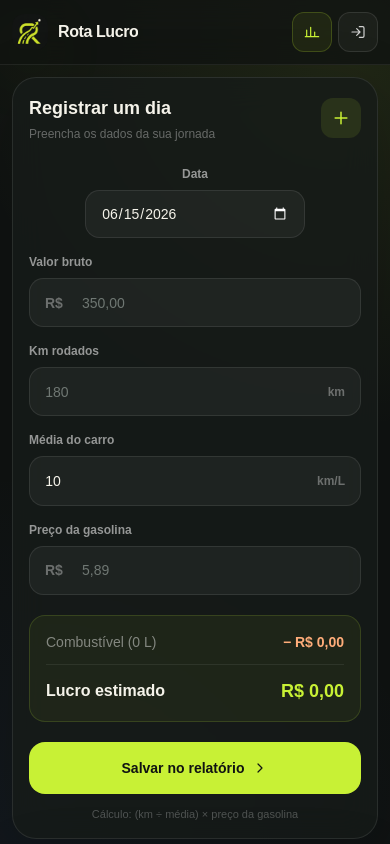
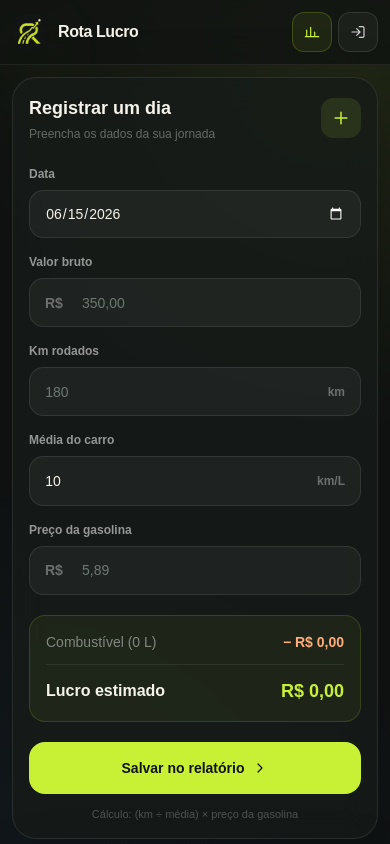
Before and after one commit to gabrielskz/rota-lucro, a Next.js app: page / in a window 390 px wide. Shown: the top 844 px of the page. Built offline with nearby package versions, Linux system fonts and the light colour scheme; no server answers.

Commit message:
fix: padroniza campo de data no mobile

```diff
--- a/components/dashboard.tsx
+++ b/components/dashboard.tsx
@@ -293,7 +293,7 @@ export function Dashboard() {
               <span className="grid h-10 w-10 place-items-center rounded-xl bg-lime/10 text-lime"><PlusIcon className="h-5 w-5" /></span>
             </div>
             <div className="grid min-w-0 grid-cols-[minmax(0,1fr)] gap-4 sm:grid-cols-2 lg:grid-cols-1 xl:grid-cols-2">
-              <InputField label="Data" type="date" value={form.entryDate} onChange={(value) => setForm({ ...form, entryDate: value })} className="mx-auto w-full max-w-[220px] sm:max-w-none" labelClassName="text-center sm:text-left" />
+              <InputField label="Data" type="date" value={form.entryDate} onChange={(value) => setForm({ ...form, entryDate: value })} />
               <InputField label="Valor bruto" prefix="R$" placeholder="350,00" value={form.grossRevenue} onChange={(value) => setForm({ ...form, grossRevenue: value })} />
               <InputField label="Km rodados" suffix="km" placeholder="180" value={form.kilometers} onChange={(value) => setForm({ ...form, kilometers: value })} />
               <InputField label="Média do carro" suffix="km/L" placeholder="10" value={form.fuelEfficiency} onChange={(value) => setForm({ ...form, fuelEfficiency: value })} />
@@ -345,8 +345,8 @@ function ChartLegend({ color, label, value }: { color: string; label: string; va
   return <div className="rounded-xl bg-white/[0.035] p-3"><div className="flex items-center gap-2 text-[11px] text-white/40"><span className={`h-2 w-2 rounded-full ${color}`} />{label}</div><p className="mt-1.5 text-lg font-bold">{value.toFixed(0)}%</p></div>;
 }
 
-function InputField({ label, value, onChange, placeholder, prefix, suffix, type = "text", className = "", labelClassName = "" }: { label: string; value: string; onChange: (value: string) => void; placeholder?: string; prefix?: string; suffix?: string; type?: string; className?: string; labelClassName?: string }) {
-  return <label className={`min-w-0 ${className}`}><span className={`mb-2 block text-xs font-semibold text-white/55 ${labelClassName}`}>{label}</span><div className="relative min-w-0">{prefix && <span className="pointer-events-none absolute left-4 top-1/2 z-10 -translate-y-1/2 text-sm font-semibold text-white/35">{prefix}</span>}<input className="field min-w-0 text-sm" style={{ paddingLeft: prefix ? "3.25rem" : undefined, paddingRight: suffix ? "4rem" : undefined }} type={type} inputMode={type === "text" ? "decimal" : undefined} placeholder={placeholder} value={value} onChange={(event) => onChange(event.target.value)} required />{suffix && <span className="pointer-events-none absolute right-4 top-1/2 z-10 -translate-y-1/2 text-xs font-semibold text-white/35">{suffix}</span>}</div></label>;
+function InputField({ label, value, onChange, placeholder, prefix, suffix, type = "text", className = "" }: { label: string; value: string; onChange: (value: string) => void; placeholder?: string; prefix?: string; suffix?: string; type?: string; className?: string }) {
+  return <label className={`min-w-0 ${className}`}><span className="mb-2 block text-xs font-semibold text-white/55">{label}</span><div className="relative min-w-0">{prefix && <span className="pointer-events-none absolute left-4 top-1/2 z-10 -translate-y-1/2 text-sm font-semibold text-white/35">{prefix}</span>}<input className="field min-w-0 text-sm" style={{ paddingLeft: prefix ? "3.25rem" : undefined, paddingRight: suffix ? "4rem" : undefined }} type={type} inputMode={type === "text" ? "decimal" : undefined} placeholder={placeholder} value={value} onChange={(event) => onChange(event.target.value)} required />{suffix && <span className="pointer-events-none absolute right-4 top-1/2 z-10 -translate-y-1/2 text-xs font-semibold text-white/35">{suffix}</span>}</div></label>;
 }
 
 function EntryRow({ entry, onDelete }: { entry: DailyEntry; onDelete: () => void }) {
```
